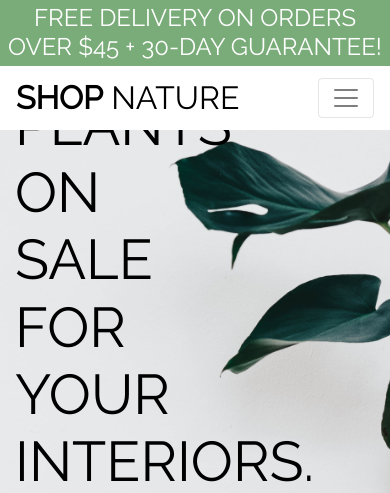
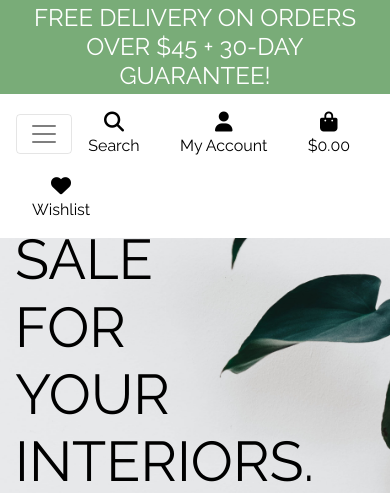
Before and after one commit to NikolettaGr/e-commerce, a Django app: page / in a window 390 px wide. Shown: the top 493 px of the page. Run offline with Django 3.2, Linux system fonts and the light colour scheme; some libraries are stand-ins or nearby versions.

Commit message:
Add separate main-nav and mobile-top html

```diff
--- a/templates/base.html
+++ b/templates/base.html
@@ -45,95 +45,51 @@
 </head>
 
 <body>
-    <header class="fixed-top">
+    <header class="container-fluid fixed-top">
         <div id="delivery-banner" class="row text-center">
             <div class="col bg-black text-white">
                 <h4 class="logo-font my-1">Free delivery on orders over ${{ free_delivery_threshold }} + 30-Day
                     Guarantee!</h4>
             </div>
         </div>
-        <nav class="navbar navbar-expand-lg navbar-light bg-white">
-            <a href="{% url 'home' %}" class="navbar-brand">
+        <div id="topnav" class="row bg-white pt-lg-2 d-none d-lg-flex">
+            <div class="col-12 col-lg-4 my-auto py-1 py-lg-0 text-center text-lg-left">
+                <a href="{% url 'home' %}" class="nav-link main-logo-link">
                     <h2 class="logo-font text-black my-0"><strong>Shop</strong> Nature</h2>
                 </a>
-            <button class="navbar-toggler" type="button" data-toggle="collapse" data-target="#navbarNav"
-                aria-controls="navbarNav" aria-expanded="false" aria-label="Toggle navigation">
-                <span class="navbar-toggler-icon"></span>
+            </div>
+            <div class="col-12 col-lg-4 my-auto py-1 py-lg-0">
+                <form method="GET" action="{% url 'products' %}">
+                    <div class="input-group w-100">
+                        <input class="form-control border border-black rounded-2" type="text" name="q"
+                            placeholder="Search our site">
+                        <div class="input-group-append">
+                            <button class="form-control btn btn-black border border-black rounded-2" type="submit">
+                                <span class="icon">
+                                    <i class="fas fa-search"></i>
+                                </span>
                             </button>
-            <div class="collapse navbar-collapse" id="navbarNav">
-                <ul class="navbar-nav w-auto mx-auto">
-                    <li class="nav-item">
-                        <a class="logo-font font-weight-bold nav-link text-black mr-3" href="{% url 'home' %}"
-                            id="home-link">
-                            Home
+                        </div>
+                    </div>
+                </form>
+            </div>
+            <div class="col-12 col-lg-4 my-auto py-1 py-lg-0">
+                <ul class="list-inline list-unstyled text-center text-lg-right my-0">
+                    <li class="list-inline-item">
+                        <a class="text-black nav-link" href="#">
+                            <div class="text-center">
+                                <div><i class="fas fa-heart fa-lg"></i></div>
+                                <p class="my-0">Wishlist</p>
+                            </div>
                         </a>
                     </li>
-                    <li class="nav-item dropdown">
-                        <a class="logo-font font-weight-bold nav-link text-black mr-3" href="#" id="category-link"
-                            data-toggle="dropdown" aria-haspopup="true" aria-expanded="false">
-                            Products
-                        </a>
-                        <div class="dropdown-menu border-0" aria-labelledby="category-link">
-                            <a href="{% url 'products' %}" class="dropdown-item">All Products</a>
-                            <a href="{% url 'products' %}?sort=price&direction=asc" class="dropdown-item ">By Price</a>
-                            <a href="{% url 'products' %}?sort=rating&direction=desc" class="dropdown-item ">By
-                                Rating</a>
+                    <li class="list-inline-item dropdown">
+                        <a class="text-black nav-link" href="#" id="user-options" data-toggle="dropdown"
+                            aria-haspopup="true" aria-expanded="false">
+                            <div class="text-center">
+                                <div><i class="fas fa-user fa-lg"></i></div>
+                                <p class="my-0">My Account</p>
                             </div>
-                    </li>
-                    <li class="nav-item dropdown">
-                        <a class="logo-font font-weight-bold nav-link text-black mr-3" href="#" id="category-link"
-                            data-toggle="dropdown" aria-haspopup="true" aria-expanded="false">
-                            Shop By Category
-                        </a>
-                        <div class="dropdown-menu border-0" aria-labelledby="category-link">
-                            <a href="{% url 'products' %}" class="dropdown-item">All Plants</a>
-                            <a href="{% url 'products' %}?category=indoor" class="dropdown-item ">Indoor Plants</a>
-                            <a href="{% url 'products' %}?category=outdoor" class="dropdown-item ">Outdoor Plants</a>
-                            <a href="{% url 'products' %}?category=small_and_medium" class="dropdown-item">Small and
-                                Medium Plants</a>
-                            <a href="{% url 'products' %}?category=tropical" class="dropdown-item">Tropical Plants</a>
-                        </div>
-                    </li>
-                    <li class="nav-item dropdown">
-                        <a class="logo-font font-weight-bold nav-link text-black mr-3" href="#" id="deals-link"
-                            data-toggle="dropdown" aria-haspopup="true" aria-expanded="false">
-                            Deals
-                        </a>
-                        <div class="dropdown-menu border-0" aria-labelledby="category-link">
-                            <a href="{% url 'products' %}?category=holiday" class="dropdown-item">Holiday Deals</a>
-                    </li>
-                    <li class="nav-item">
-                        <a class="logo-font font-weight-bold nav-link text-black mr-3" href="" id="about-link">
-                            About
-                        </a>
-                    </li>
-                    <li class="nav-item">
-                        <a class="logo-font font-weight-bold nav-link text-black mr-3" href="" id="contact-link">
-                            Contact
-                        </a>
-                    </li>
-                </ul>
-                <ul class="navbar-nav ml-auto">
-                    <li class="nav-item">
-                        <form class="form-inline my-2 my-lg-0" method="GET" action="{% url 'products' %}">
-                            <input class="form-control mr-sm-2 border border-black rounded-2" type="text" name="q"
-                                placeholder="Search our site">
-                            <button class="btn btn-black border border-black rounded-2 mr-3" type="submit">
-                                <i class="fas fa-search"></i>
-                            </button>
-                        </form>
-                    </li>
-                    <li class="nav-item">
-                        <a class="nav-link" href="">
-                            <i class="fa-solid fa-heart fa-lg mr-2"></i>
-                            <span class="d-lg-none">Wishlist</span>
-                        </a>
-                    </li>
-                    <li class="nav-item dropdown">
-                        <a class="nav-link" href="#" id="user-options" data-toggle="dropdown" aria-haspopup="true"
-                            aria-expanded="false">
-                            <i class="fas fa-user fa-lg mr-2"></i>
-                            <span class="d-lg-none">My Account</span>
                         </a>
                         <div class="dropdown-menu border-0" aria-labelledby="user-options">
                             {% if request.user.is_authenticated %}
@@ -148,23 +104,34 @@
                             {% endif %}
                         </div>
                     </li>
-                    <li class="nav-item list-inline-item">
-                        <a class="{% if grand_total %}text-success font-weight-bold{% else %}text-black{% endif %} nav-link"
-                            href="{% url 'view_cart' %}">
-                            <i class="fa-solid fa-cart-shopping fa-lg"></i>
-                            <span class="d-lg-none">Cart</span>
-                            <span class="d-none d-lg-inline">
+                    <li class="list-inline-item">
+                        <a class="{% if grand_total %}text-info font-weight-bold{% else %}text-black{% endif %} nav-link"
+                            href="">
+                            <div class="text-center">
+                                <div><i class="fas fa-shopping-bag fa-lg"></i></div>
+                                <p class="my-0">
                                     {% if grand_total %}
                                     ${{ grand_total|floatformat:2 }}
                                     {% else %}
-                                €0.00
+                                    $0.00
                                     {% endif %}
-                            </span>
+                                </p>
+                            </div>
                         </a>
                     </li>
                 </ul>
             </div>
+        </div>
+        <div class="row bg-white">
+            <nav class="navbar navbar-expand-lg navbar-light w-100">
+                <button class="navbar-toggler" type="button" data-toggle="collapse" data-target="#main-nav"
+                    aria-controls="main-nav" aria-expanded="false" aria-label="Toggle navigation">
+                    <span class="navbar-toggler-icon"></span>
+                </button>
+                {% include 'includes/mobile-top-header.html' %}
+                {% include 'includes/main-nav.html' %}
             </nav>
+        </div>
     </header>
 
     {% if messages %}
--- /dev/null
+++ b/templates/includes/main-nav.html
@@ -0,0 +1,54 @@
+<div class="collapse navbar-collapse" id="main-nav">
+    <ul class="navbar-nav w-auto mx-auto">
+        <li class="nav-item d-block d-md-none">
+            <a class="logo-font font-weight-bold nav-link text-black mr-3" href="{% url 'home' %}" id="home-link">
+                Home
+            </a>
+        </li>
+        <li class="nav-item dropdown">
+            <a class="logo-font font-weight-bold nav-link text-black mr-3" href="#" id="category-link"
+                data-toggle="dropdown" aria-haspopup="true" aria-expanded="false">
+                Products
+            </a>
+            <div class="dropdown-menu border-0" aria-labelledby="category-link">
+                <a href="{% url 'products' %}" class="dropdown-item">All Products</a>
+                <a href="{% url 'products' %}?sort=price&direction=asc" class="dropdown-item ">By Price</a>
+                <a href="{% url 'products' %}?sort=rating&direction=desc" class="dropdown-item ">By
+                    Rating</a>
+            </div>
+        </li>
+        <li class="nav-item dropdown">
+            <a class="logo-font font-weight-bold nav-link text-black mr-3" href="#" id="category-link"
+                data-toggle="dropdown" aria-haspopup="true" aria-expanded="false">
+                Shop By Category
+            </a>
+            <div class="dropdown-menu border-0" aria-labelledby="category-link">
+                <a href="{% url 'products' %}" class="dropdown-item">All Plants</a>
+                <a href="{% url 'products' %}?category=indoor" class="dropdown-item ">Indoor Plants</a>
+                <a href="{% url 'products' %}?category=outdoor" class="dropdown-item ">Outdoor Plants</a>
+                <a href="{% url 'products' %}?category=small_and_medium" class="dropdown-item">Small and
+                    Medium Plants</a>
+                <a href="{% url 'products' %}?category=tropical" class="dropdown-item">Tropical Plants</a>
+            </div>
+        </li>
+
+        <li class="nav-item dropdown">
+            <a class="logo-font font-weight-bold nav-link text-black mr-3" href="#" id="deals-link"
+                data-toggle="dropdown" aria-haspopup="true" aria-expanded="false">
+                Deals
+            </a>
+            <div class="dropdown-menu border-0" aria-labelledby="category-link">
+                <a href="{% url 'products' %}?category=holiday" class="dropdown-item">Holiday Deals</a>
+        </li>
+        <li class="nav-item">
+            <a class="logo-font font-weight-bold nav-link text-black mr-3" href="" id="about-link">
+                About
+            </a>
+        </li>
+        <li class="nav-item">
+            <a class="logo-font font-weight-bold nav-link text-black mr-3" href="" id="contact-link">
+                Contact
+            </a>
+        </li>
+    </ul>
+</div>
--- /dev/null
+++ b/templates/includes/mobile-top-header.html
@@ -0,0 +1,68 @@
+<li class="list-inline-item">
+    <a class="text-black nav-link d-block d-lg-none" href="#" id="mobile-search" data-toggle="dropdown"
+        aria-haspopup="true" aria-expanded="false">
+        <div class="text-center">
+            <div><i class="fas fa-search fa-lg"></i></div>
+            <p class="my-0">Search</p>
+        </div>
+    </a>
+    <div class="dropdown-menu border-0 w-100 p-3 rounded-0 my-0" aria-labelledby="mobile-search">
+        <form class="form" method="GET" action="{% url 'products' %}">
+            <div class="input-group w-100">
+                <input class="form-control border border-black rounded-0" type="text" name="q"
+                    placeholder="Search our site">
+                <div class="input-group-append">
+                    <button class="form-control form-control btn btn-black border border-black rounded-0" type="submit">
+                        <span class="icon">
+                            <i class="fas fa-search"></i>
+                        </span>
+                    </button>
+                </div>
+            </div>
+        </form>
+    </div>
+</li>
+<li class="list-inline-item dropdown">
+    <a class="text-black nav-link d-block d-lg-none" href="#" id="user-options" data-toggle="dropdown"
+        aria-haspopup="true" aria-expanded="false">
+        <div class="text-center">
+            <div><i class="fas fa-user fa-lg"></i></div>
+            <p class="my-0">My Account</p>
+        </div>
+    </a>
+    <div class="dropdown-menu border-0" aria-labelledby="user-options">
+        {% if request.user.is_authenticated %}
+        {% if request.user.is_superuser %}
+        <a href="{% url 'add_product' %}" class="dropdown-item">Product Management</a>
+        {% endif %}
+        <a href="{% url 'profile' %}" class="dropdown-item">My Profile</a>
+        <a href="{% url 'account_logout' %}" class="dropdown-item">Logout</a>
+        {% else %}
+        <a href="{% url 'account_signup' %}" class="dropdown-item">Register</a>
+        <a href="{% url 'account_login' %}" class="dropdown-item">Login</a>
+        {% endif %}
+    </div>
+</li>
+<li class="list-inline-item">
+    <a class="{% if grand_total %}text-primary font-weight-bold{% else %}text-black{% endif %} nav-link d-block d-lg-none"
+        href="{% url 'view_cart' %}">
+        <div class="text-center">
+            <div><i class="fas fa-shopping-bag fa-lg"></i></div>
+            <p class="my-0">
+                {% if grand_total %}
+                ${{ grand_total|floatformat:2 }}
+                {% else %}
+                $0.00
+                {% endif %}
+            </p>
+        </div>
+    </a>
+</li>
+<li class="list-inline-item">
+    <a class="text-black nav-link d-block d-lg-none" href="#">
+        <div class="text-center">
+            <div><i class="fas fa-heart fa-lg"></i></div>
+            <p class="my-0">Wishlist</p>
+        </div>
+    </a>
+</li>
--- a/wishlist/models.py
+++ b/wishlist/models.py
@@ -1,6 +1,6 @@
 from django.db import models
-from django.contrib.auth.models import User
-from path.to.your.product.model import Product
+from products.models import Product
+from profiles.models import User
 
 
 class Wishlist(models.Model):
```
Also changed, not shown: db.sqlite3. Lines whose indentation alone changed are shown as unchanged.
